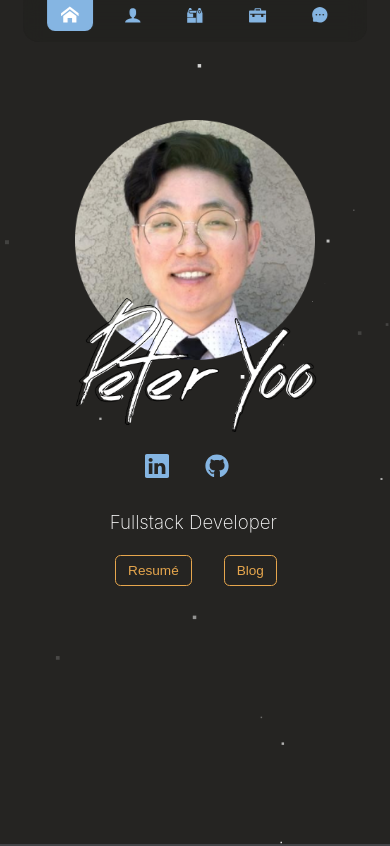
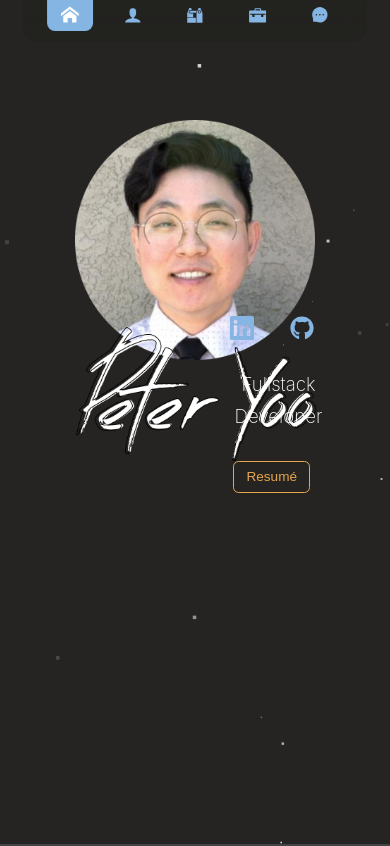
Before and after one commit to PeterSYoo/portfolio-v2, a React (Create React App) app: page / in a window 390 px wide. Shown: the top 846 px of the page. Built offline with nearby package versions, Linux system fonts and the light colour scheme; the HTML template or start-up script is replaced by a standard one; a web font is replaced by a local one.

Commit message:
refactor: Removes blog button, adds video buttons to portfolio.

```diff
--- a/src/components/footer/Footer.js
+++ b/src/components/footer/Footer.js
@@ -93,7 +93,7 @@ const Footer = () => {
             <font className="footer__resume-text">Resumé</font>
           </button>
         </a>
-        <a
+        {/*         <a
           href="https://peters-blog.vercel.app/"
           target="_blank"
           rel="noreferrer"
@@ -106,7 +106,7 @@ const Footer = () => {
           >
             <font className="footer__resume-text">Blog</font>
           </button>
-        </a>
+        </a> */}
         <a
           href="https://www.linkedin.com/in/petersyoo/"
           target="_blank"
--- a/src/components/header/CTA.js
+++ b/src/components/header/CTA.js
@@ -44,7 +44,7 @@ const CTA = () => {
           </motion.button>
         </a>
       </span>
-      <span>
+      {/*       <span>
         <a
           href="https://peters-blog.vercel.app/"
           target="_blank"
@@ -59,7 +59,7 @@ const CTA = () => {
             <font className="cta__resume-text">Blog</font>
           </motion.button>
         </a>
-      </span>
+      </span> */}
     </div>
   );
 };
--- a/src/components/header/Header.js
+++ b/src/components/header/Header.js
@@ -53,8 +53,6 @@ const Header = () => {
             <motion.h3 className="text-white" variants={textAnimate}>
               Fullstack Developer
             </motion.h3>
-          </div>
-          <div className="">
             <CTA />
           </div>
         </div>
--- a/src/components/header/header.scss
+++ b/src/components/header/header.scss
@@ -15,7 +15,7 @@ header {
 
 /* ==== CTA ==== */
 .cta {
-  margin-top: 1em;
+  margin-top: 0.3em;
   display: flex;
   gap: 2em;
   justify-content: center;
@@ -160,6 +160,8 @@ header {
     left: calc(50% - 7.5rem);
     z-index: 1;
     margin-top: 11.5rem;
+    display: flex;
+    align-items: center;
   }
 
   .socials__title {
--- a/src/components/portfolio/Portfolio.js
+++ b/src/components/portfolio/Portfolio.js
@@ -68,6 +68,7 @@ const data = [
     title: 'Nudoodle',
     github: 'https://github.com/PeterSYoo/doodlezilla-nextjs-tailwind',
     demo: 'https://nudoodle.vercel.app/',
+    video: 'https://www.youtube.com/watch?v=jIndNFS_bgc',
   },
   {
     id: 2,
@@ -79,6 +80,7 @@ const data = [
     title: 'Tickersaver',
     github: 'https://github.com/PeterSYoo/stocksaver-nextjs-tailwind',
     demo: 'https://tickersaver.vercel.app/',
+    video: 'https://www.youtube.com/watch?v=E1rv0ZqCx74',
   },
   {
     id: 3,
@@ -102,6 +104,7 @@ const data = [
     title: 'Code Journal',
     github: 'https://github.com/PeterSYoo/code-journal',
     demo: '',
+    video: 'https://www.youtube.com/watch?v=OSw-yf6Htcg',
   },
   {
     id: 5,
@@ -133,7 +136,16 @@ const Portfolio = () => {
 
       <div className="container portfolio__container">
         {data.map(
-          ({ id, image, description, title, github, demo, technologies }) => {
+          ({
+            id,
+            image,
+            description,
+            title,
+            github,
+            video,
+            demo,
+            technologies,
+          }) => {
             return (
               <article
                 key={id}
@@ -174,6 +186,19 @@ const Portfolio = () => {
                       </button>
                     </a>
                   ) : null}
+
+                  {video ? (
+                    <a href={video} target="_blank" rel="noreferrer">
+                      <button
+                        whileHover={{ scale: 1.1 }}
+                        whileTap={{ scale: 0.9 }}
+                        className="portfolio__demo-btn"
+                        variants={text2Animate}
+                      >
+                        <font className="portfolio__demo-text">Video Demo</font>
+                      </button>
+                    </a>
+                  ) : null}
                 </div>
               </article>
             );
--- a/src/components/portfolio/portfolio.scss
+++ b/src/components/portfolio/portfolio.scss
@@ -28,6 +28,7 @@
 .portfolio__item-image {
   border-radius: 1rem;
   overflow: hidden;
+  max-height: 240px;
 }
 
 .portfolio__item h3 {
```
